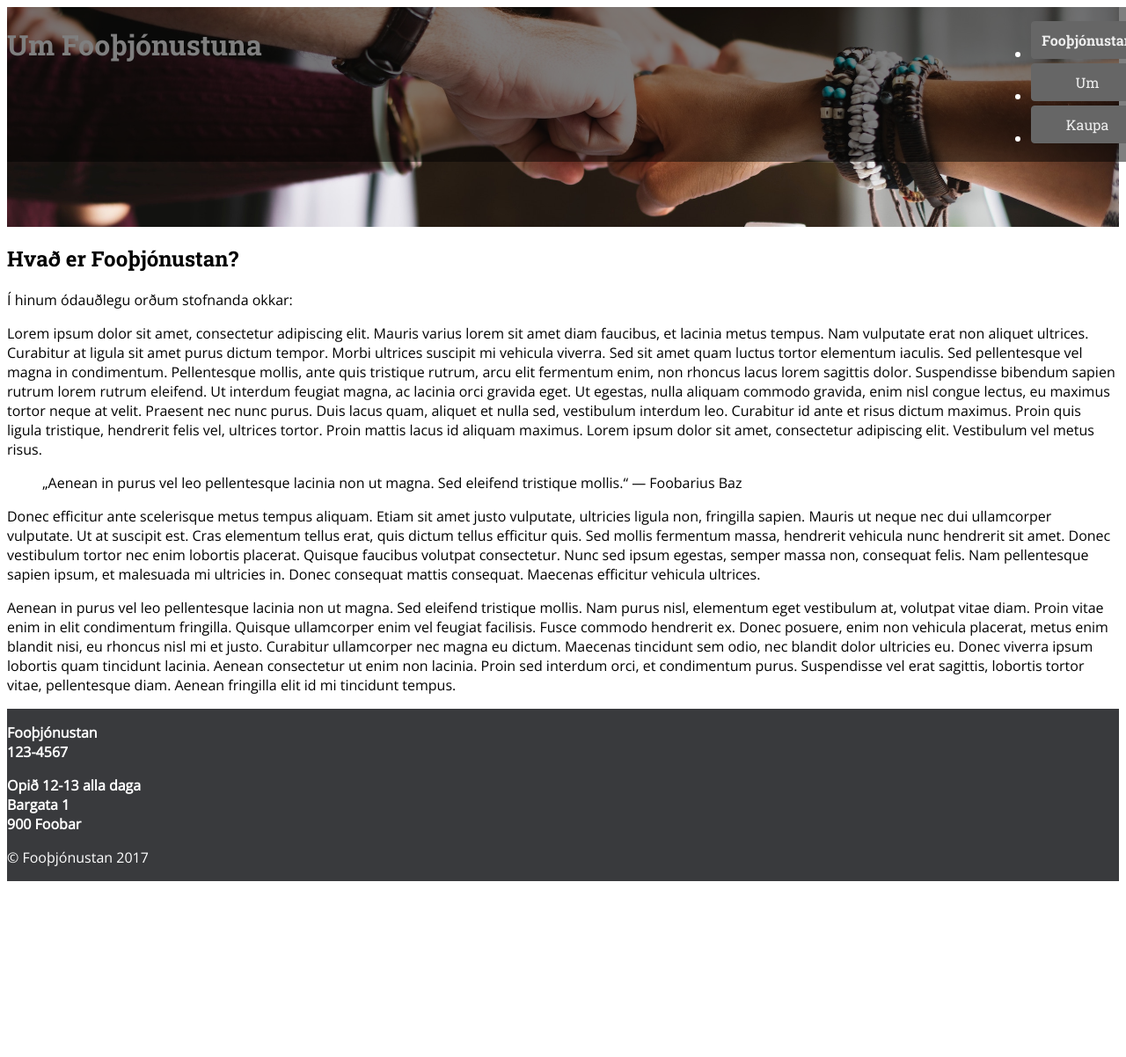
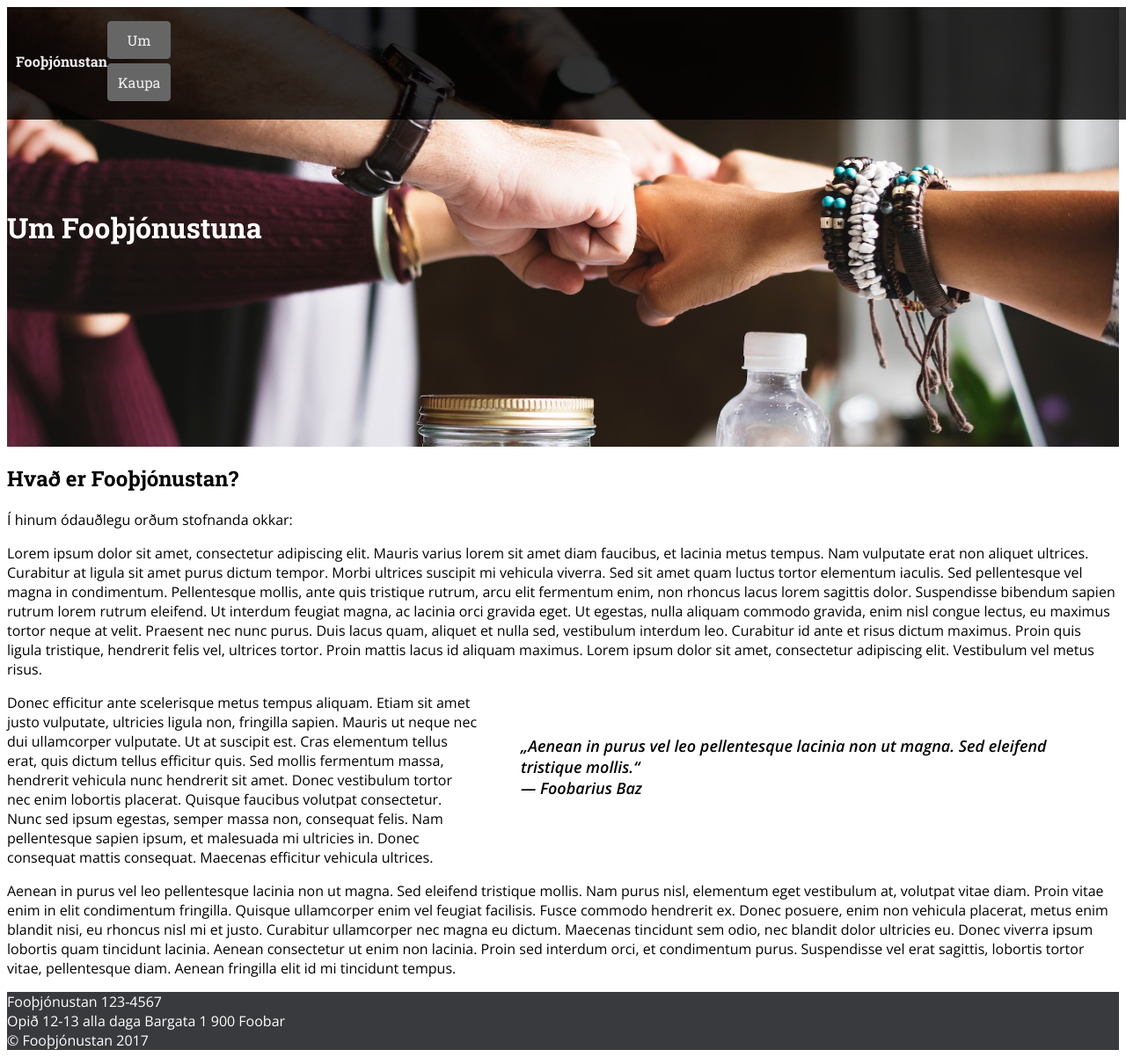
Before and after one commit to valurp/verkefni1, a website: page um.html in a window 1280 px wide. Shown: the whole page at 88% size. Before the commit the page ends 1010 px from the top, so only its background shows below. Drawn offline with nearby package versions, Linux system fonts and the light colour scheme.

Commit message:
Add files via upload

```diff
--- a/um.css
+++ b/um.css
@@ -1,5 +1,6 @@
 html{
   font-size: 16px;
+  display: flex;
 }
 
 body{
@@ -18,11 +19,40 @@ nav{
   background-color: rgba(0, 0, 0, 0.5);
 }
 
+.forsida{
+  justify-content: flex-start;
+}
+
+.navtakkar{
+  justify-content: flex-end;
+}
+
+
+nav{
+  background-color: rgba(0, 0, 0, 0.8);
+  width: 100%;
+}
+
+.nav {
+  list-style-type: none;
+  display: flex;
+  flex-direction: row;
+  align-items: center;
+  width: 100%;
+  padding: 0.001rem;
+  background-color: rgba(0, 0, 0, 0.01);
+  text-align: center; }
+  .nav__haegri {
+    justify-content: flex-end; }
+
+.nav .haegri {
+  justify-content: flex-end; }
+
 header{
   color: white;
   background: transparent url(bg-subpage.jpg) no-repeat fixed 50% 50%;
   width: 100%;
-  min-height: 250px;
+  min-height: 500px;
   background-size: cover;
 }
 
@@ -33,6 +63,11 @@ ul{
 header{
   flex-direction: row;
 }
+
+header > .titill{
+  align-self: center;
+}
+
 
 
 footer{
@@ -46,29 +81,47 @@ h3 {
   font-family: 'Roboto Slab', serif;
 }
 
-.header{
+header{
   display: flex;
   justify-content: row;
 }
 
-/*
-.header{
-  list-style-type: none;
-  display: flex;
-  flex-direction: row;
-  position: fixed;
-}*/
-
-
-.header > .button--first{
-  background-color: rgba(0, 0, 0, 0);
-  border: none;
+blockquote{
+  width: 50%;
+  float: right;
+  font-family: 'Open Sans';
+  font-style: italic;
+  font-size: 1.125em;
+  margin: 3rem;
+  /*flex-wrap: wrap;
+  align-self: flex-end;*/
 }
 
-.header > .button--first:hover{
-  background-color: rgba(0, 0, 0, 0);
+footer{
+  display flex;
+  flex-direction: row;
+  justify-content: space-around;
 }
 
+footer > .vinstri{
+  align-self: flex-start;
+}
+
+footer > .haegri{
+  align-self: flex-end;
+}
+/*
+.footer > .botn{
+  justify-content: center;
+}
+
+div.vinstri{
+  align-self: flex-start;
+}
+div.haegri{
+  align-self: flex-end;
+}
+*/
 .button {
   display: inline-block;
   margin: 0;
@@ -88,6 +141,7 @@ h3 {
   text-align: center;
   cursor: pointer;
 }
+
 .button:hover {
   color: #eee;
   background-color: #333;
@@ -102,3 +156,15 @@ h3 {
   border-color: #eee;
   color: #999;
   background-color: #eee; }
+
+.button--first{
+  background-color: rgba(0, 0, 0, 0);
+  font-family: 'Roboto Slab';
+  font-weight: bold;
+  border: none;
+  align-self: flex-start;
+}
+
+.button--first:hover{
+  background-color: rgba(0, 0, 0, 0);
+}
--- a/um.html
+++ b/um.html
@@ -3,7 +3,7 @@
 <head>
   <meta charset="utf-8">
   <title>Um</title>
-  <link href="https://fonts.googleapis.com/css?family=Open+Sans|Roboto+Slab:400,700" rel="stylesheet">
+  <link href="https://fonts.googleapis.com/css?family=Open+Sans:400,600i|Roboto+Slab:400,700" rel="stylesheet">
   <link rel="stylesheet" href="um.css">
   <link rel="stylesheet" href="grid.css">
 </head>
@@ -11,10 +11,10 @@
   <header>
     <nav>
       <ul class="nav">
-          <div class="nav nav__vinstri">
-            <li><a class="button button--first" href="forsida.html"><strong>Fooþjónustan</strong></a></li>
+      <div class="forsida">
+        <li><a class="button button--first" href="forsida.html">Fooþjónustan</a></li>
       </div>
-          <div class="nav nav__haegri">
+      <div class="navtakkar">
         <li><a class="button button--second" href="um.html">Um</a></li>
         <li><a class="button button--third" href="kaupa.html">Kaupa</a></li>
       </div>
@@ -30,10 +30,13 @@
     <p>Lorem ipsum dolor sit amet, consectetur adipiscing elit. Mauris varius lorem sit amet diam faucibus, et lacinia metus tempus. Nam vulputate erat non aliquet ultrices. Curabitur at ligula sit amet purus dictum tempor. Morbi ultrices suscipit mi vehicula viverra. Sed sit amet quam luctus tortor elementum iaculis. Sed pellentesque vel magna in condimentum. Pellentesque mollis, ante quis tristique rutrum, arcu elit fermentum enim, non rhoncus lacus lorem sagittis dolor. Suspendisse bibendum sapien rutrum lorem rutrum eleifend. Ut interdum feugiat magna, ac lacinia orci gravida eget. Ut egestas, nulla aliquam commodo gravida, enim nisl congue lectus, eu maximus tortor neque at velit. Praesent nec nunc purus. Duis lacus quam, aliquet et nulla sed, vestibulum interdum leo. Curabitur id ante et risus dictum maximus. Proin quis ligula tristique, hendrerit felis vel, ultrices tortor. Proin mattis lacus id aliquam maximus. Lorem ipsum dolor sit amet, consectetur adipiscing elit. Vestibulum vel metus risus.
     </p>
 
+
+    <div class="col col-6">
     <blockquote cite="— Foobarius Baz">
       „Aenean in purus vel leo pellentesque lacinia non ut magna. Sed eleifend tristique mollis.“
-      — Foobarius Baz
+      <br>— Foobarius Baz
     </blockquote>
+    </div>
 
     <p>Donec efficitur ante scelerisque metus tempus aliquam. Etiam sit amet justo vulputate, ultricies ligula non, fringilla sapien. Mauris ut neque nec dui ullamcorper vulputate. Ut at suscipit est. Cras elementum tellus erat, quis dictum tellus efficitur quis. Sed mollis fermentum massa, hendrerit vehicula nunc hendrerit sit amet. Donec vestibulum tortor nec enim lobortis placerat. Quisque faucibus volutpat consectetur. Nunc sed ipsum egestas, semper massa non, consequat felis. Nam pellentesque sapien ipsum, et malesuada mi ultricies in. Donec consequat mattis consequat. Maecenas efficitur vehicula ultrices.
     </p>
@@ -43,26 +46,14 @@
 
   </main>
   <footer>
-      <div class="col">
-        <div class="footer">
-          <div class="footer__content">
-            <p class="p"><strong>Fooþjónustan<br>
-          123-4567</strong></p>
-          </div>
-          <div class="footer__content">
-            <p class="p"><strong>Opið 12-13 alla daga<br>
-          Bargata 1<br>
-          900 Foobar</strong></p>
-          </div>
-        </div>
-      </div>
-      <div class="col">
-        <div class="footer">
-          <div class="footer__content">
-            <p class="p--subscript">© Fooþjónustan 2017</p>
-          </div>
-        </div>
-      </div>
+    <div class="vinstri">Fooþjónustan
+    123-4567</div>
+
+    <div class="haegri">Opið 12-13 alla daga
+    Bargata 1
+    900 Foobar</div>
+
+    <div class="botn">© Fooþjónustan 2017</div>
   </footer>
 
 </body>
```
Lines whose indentation alone changed are shown as unchanged.
